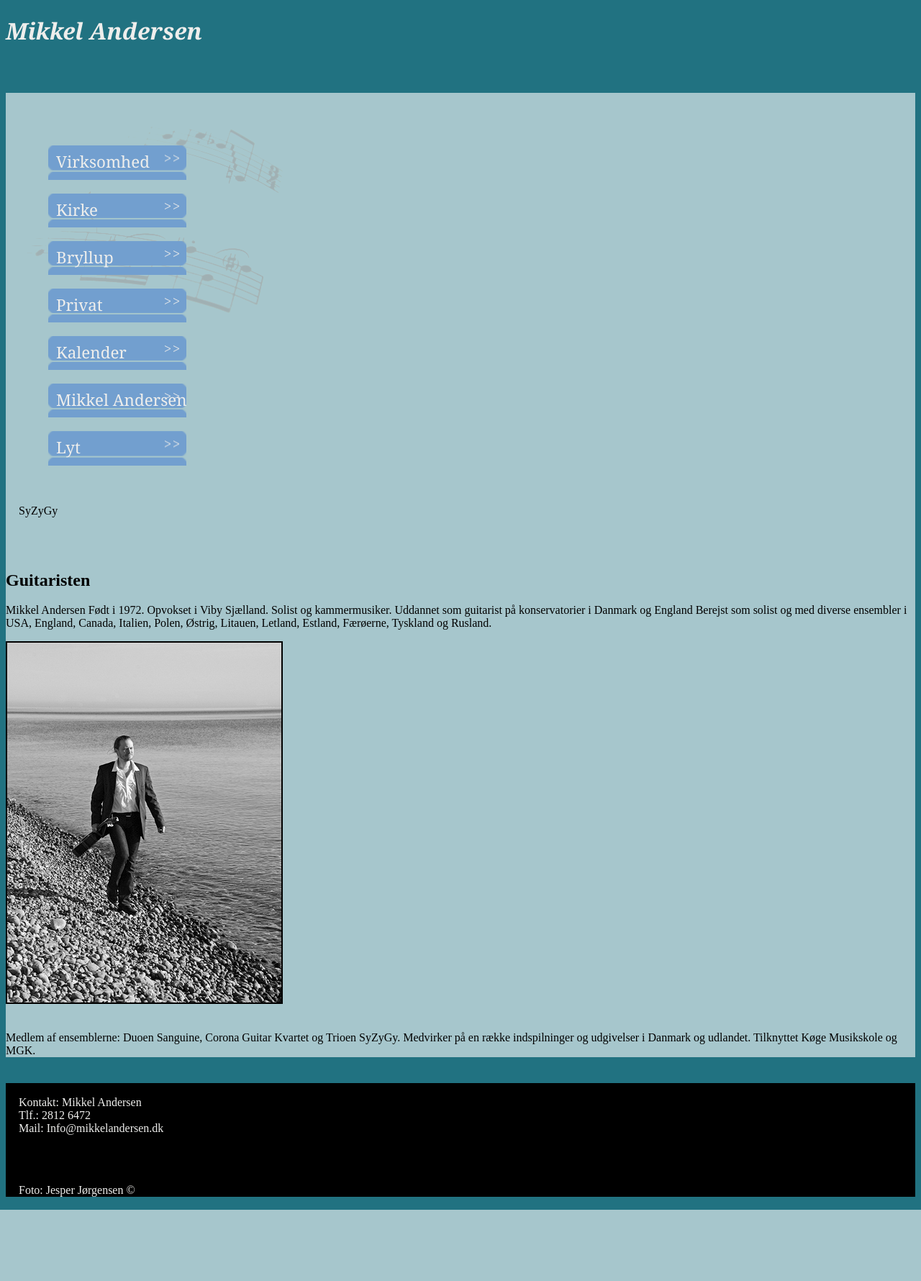
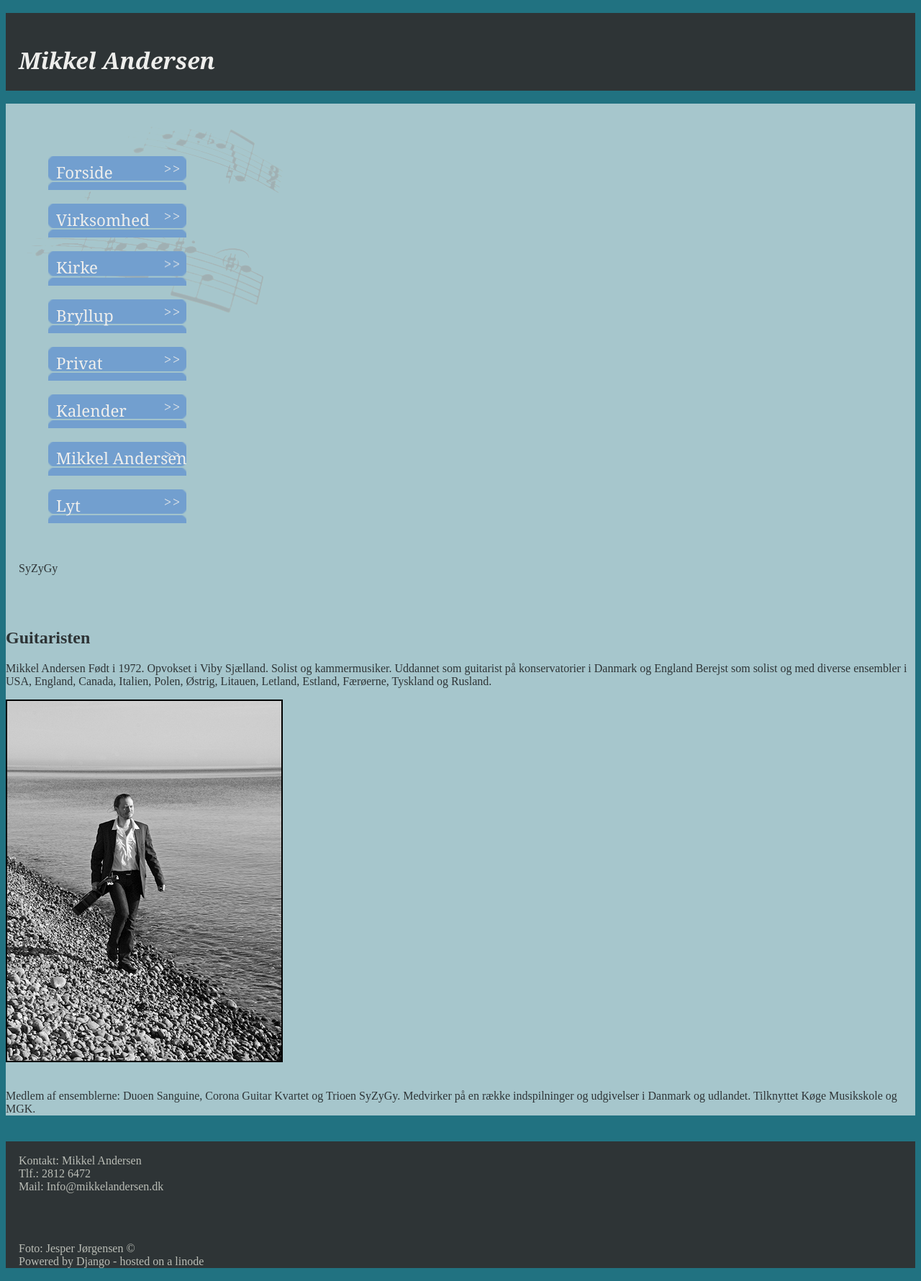
Before and after one commit to smukkejohan/mikkela, a Django app: template templates/mikkel.html in a window 1280 px wide. Shown: the whole page at 72% size. Before the commit the page ends 1681 px from the top, so only its background shows below. Run offline with Django 3.2, Linux system fonts and the light colour scheme; the template is opened without the code that fills it, so the values that code supplies are empty.

Commit message:
design colors headline placement

```diff
--- a/static/css/base.css
+++ b/static/css/base.css
@@ -1,9 +1,15 @@
-body {background: #217281 url(../img/node.png) 0 150px no-repeat;}
+body {background: #217281 url(../img/node.png) 0 150px no-repeat; color: #2e3436;}
 #main {background: url(../img/white.png);}
 
-#header {margin: 18px auto; height: 90px;}
-#footer {background: #000000;
-    color: #eeeeec;
+#header {margin: 18px auto;
+    height: 108px;
+    position: relative;
+    background: #2e3436;
+    color: #eeeeec;}
+
+h1 {position: absolute; bottom: 0; left: 18px;}
+#footer {background: #2e3436;
+    color: #babdb6;
     margin: 18px auto;}
 #footer p {padding: 18px 18px 0;}
 
@@ -28,5 +34,5 @@ h1 {font-family: georgia; font-style: italic; color: #eeeeec;}
 #navigation li a:hover, li a:active, li a:focus {color: #000000;
     background: url(../img/sprite.png) no-repeat 0 -36px;}
 
-#navigation li.current a {color: #000000;
+#navigation li.current a {color: #2e3436;
      background: url(../img/sprite.png) no-repeat 0 -72px;}
--- a/templates/base.html
+++ b/templates/base.html
@@ -30,6 +30,8 @@
 <div class="container" id="main">
     <div class="span-6" id="sidebar">
         <ul id="navigation">
+            <li><a href="/">
+                <span>Forside</span></a></li>
             <li><a href="/virksomhed/">
                 <span>Virksomhed</span></a></li>
             <li><a href="/kirke/">
@@ -52,10 +54,14 @@
 
     </div>
 
-    <div class="span-14 append-4 last" id="primary-content">
+    <div class="span-13" id="primary-content">
         {% block "content" %}
         {% endblock %}
     </div>
+
+    <div class="span-5 last" id="secondary-content">
+    </div>
+
 </div>
 
 <div class="container" id="footer">
@@ -64,11 +70,13 @@
     </div>
 
     <div class="span-8">
-    <p></p>
+        <p>
+
+        </p>
     </div>
 
     <div class="span-8 last">
-        <p>Foto: Jesper Jørgensen &copy;<!--<br /> Design: Carina Flagfeldt Johansen & Johan Bichel Lindegaard--></p>
+        <p>Foto: Jesper Jørgensen &copy;<!--<br /> Design: Carina Flagfeldt Johansen & Johan Bichel Lindegaard--> <br /> Powered by Django - hosted on a linode</p>
     </div>
 </div>
 
--- a/templates/mikkel.html
+++ b/templates/mikkel.html
@@ -12,7 +12,7 @@
 <img src="{{ MEDIA_URL }}img/content/mikkel_5404.jpg" alt="Mikkel Andersen"/>
 </div>
 
-<div class="span-4 last">
+<div class="span-3 last">
     <p>Medlem af ensemblerne: Duoen Sanguine, Corona Guitar Kvartet og Trioen SyZyGy. Medvirker på en række indspilninger og udgivelser i Danmark og udlandet. Tilknyttet Køge Musikskole og MGK.</p>
 </div>
 
--- a/templates/virksomhed.html
+++ b/templates/virksomhed.html
@@ -12,7 +12,7 @@
     <img src="{{ MEDIA_URL }}img/content/mikkel_5310.jpg" alt="Mikkel Andersen"/>
 </div>
 
-<div class="span-5 last">
+<div class="span-4 last">
     <p>’Massage til sindet – koncerten’ overrasker tilhøreren med sin ro og intimitet. Publikum bliver ført ind i musikken via en mundtlig introduktion, så de har mulighed for at være i øjenhøjde med musikken under selve koncerten.</p>
 
     <p>Massage til sindet er tænkt som et mentalt pusterum i en konference eller mødedag. Man lytter, slapper af og åbner sig for de stemninger og følelser som musikken fra den klassiske guitar afstedkommer. Koncerten kan nå alle uanset musiksmag eller musikkendskab.</p>
```
